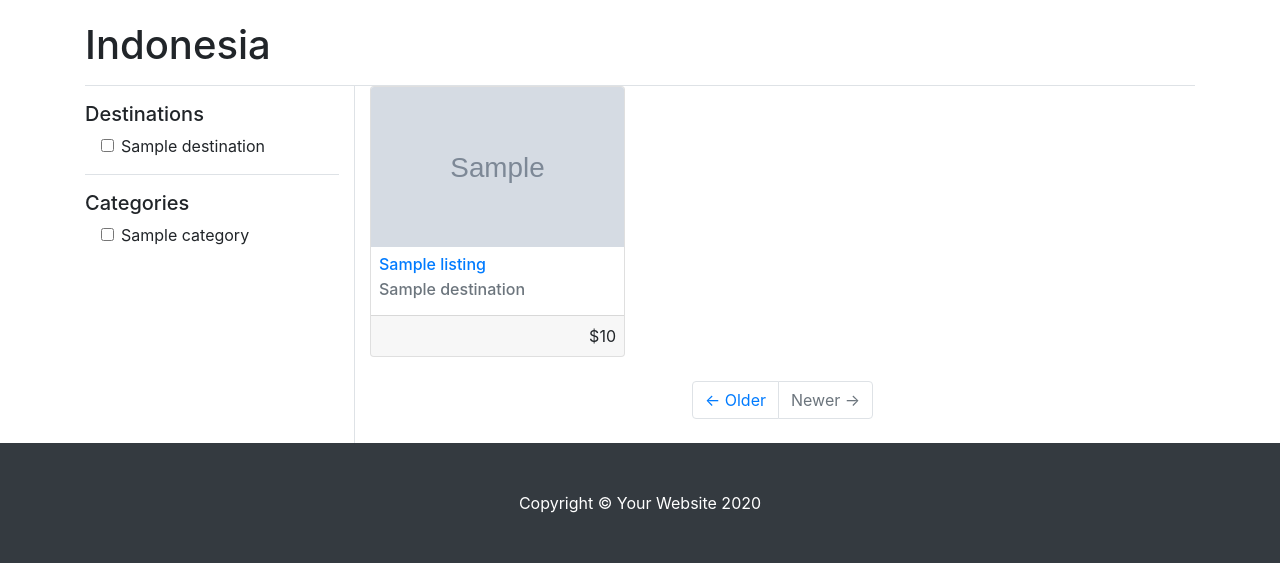
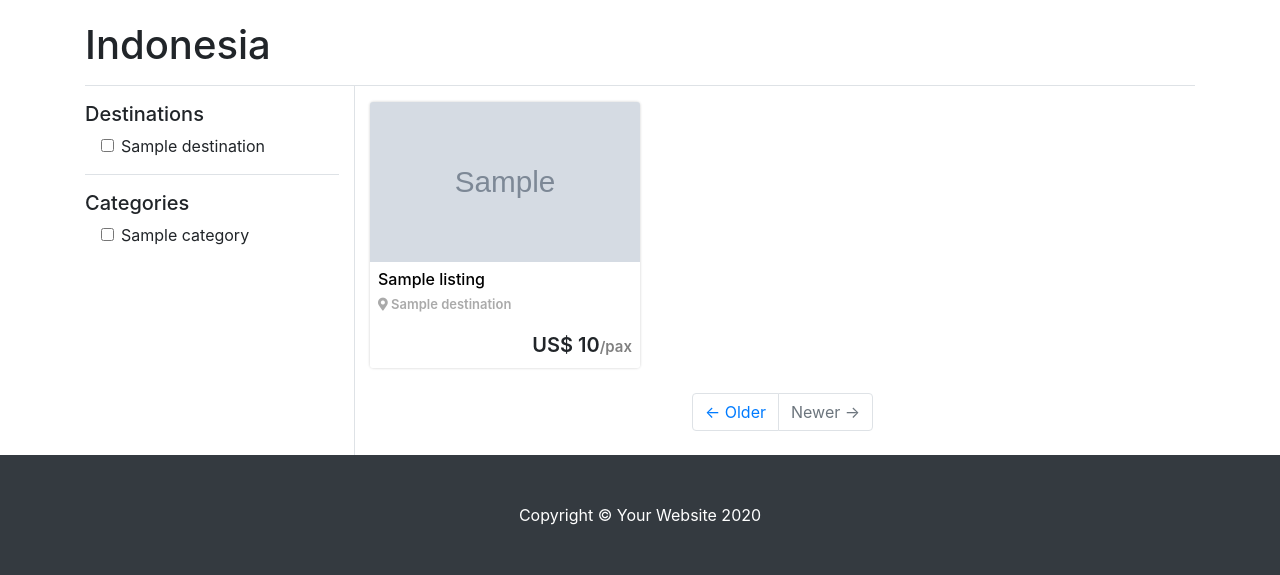
Before and after one commit to dhita-irma/travel-booking, a Django app: page /catalog/ in a window 1280 px wide. Shown: the part 456-1031 px from the top of the page. Run offline with Django 3.2, Linux system fonts and the light colour scheme; tables that the repository leaves empty hold one stand-in row (values such as "Sample post"); grey boxes marked "Sample" are stand-in pictures; some web fonts are replaced.

Commit message:
Style listing cards

```diff
--- a/booking/static/booking/styles.css
+++ b/booking/static/booking/styles.css
@@ -204,22 +204,61 @@ footer {
 /*
 * CARD
 */
+.listing-card {
+  border: none;
+  padding: 0px;
+  box-shadow: 0 0 3px 0 rgba(0, 0, 0, 0.2);
+}
+
+.listing-card:hover {
+  box-shadow: 0 0 5px 3px rgba(0, 0, 0, 0.2);
+}
+
+.listing a {
+ color: black;
+ text-decoration: none;
+}
+
+.card-padding {
+  padding-left: 15px;
+  padding-right: 0px;
+  padding-bottom: 25px;
+}
 
 .card-img-top {
   border-top-left-radius: calc(0 - 1px);
   border-top-right-radius: calc(0 - 1px);
   width: 100%;
-  /* height: 20vw; */
+  height: 20vw;
   object-fit: cover;
+  border: none;
 }
 
-.card-desc {
+.listing-card .card-subtitle {
+  color: #aaa;
+  font-size: small;
+  font-weight: 600;
+}
+
+.listing-card .card-desc {
   overflow: hidden;
   display: -webkit-box;
   -webkit-line-clamp: 3;
   -webkit-box-orient: vertical;
 }
 
+.listing-card .card-footer {
+  border: none;
+  background-color: white;
+  font-weight: 600;
+  font-size: 20px;
+  text-align: right;
+}
+
+.card-footer span {
+  font-size: 15px;
+  color: grey;
+}
 /*
  * BREADCRUMB
  */
--- a/booking/templates/booking/catalog.html
+++ b/booking/templates/booking/catalog.html
@@ -74,20 +74,20 @@
         <div class="col-md-9">
 
             <!-- Catalog -->
-            <div id="allCatalog" class="row">
+            <div id="allCatalog" class="row pt-3">
                 {% for listing in listings %}
-                <div class="col-lg-4 mb-4 listing {{ listing.location }} {{ listing.get_categories }}">
-                    <div class="card h-100">
+                <div class="col-lg-4 listing {{ listing.location }} {{ listing.get_categories }} card-padding">
+                    <div class="card h-100 listing-card">
                         <img class="card-img-top" src="{{ listing.image_url }}" alt="">
                         <div class="card-body p-2">
                             <a href="{% url 'catalog_item' listing.id %}" class="stretched-link">
                                 <h6 class="card-title">{{ listing.title }}</h6>
                             </a>
-                            <h6 class="card-subtitle mb-2 text-muted">{{ listing.location }}</h6>
+                            <p class="card-subtitle"> <i class="fas fa-map-marker-alt"></i>  {{ listing.location }}</p>
                             <p class="card-text card-desc"></p>
                         </div>
-                        <div class="card-footer text-right p-2">
-                            ${{ listing.price }}
+                        <div class="card-footer p-2">
+                            US$ {{ listing.price }}<span>/pax</span>
                         </div>
                     </div>
                 </div>
```
